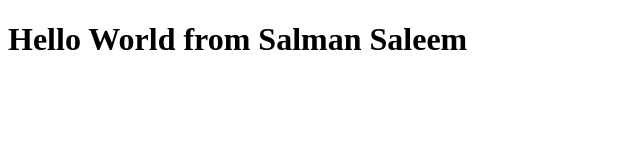
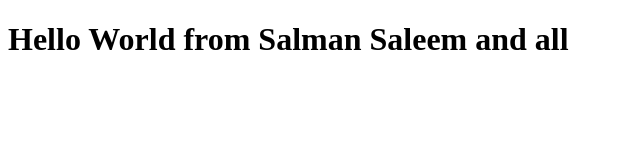
Before and after one commit to SalmanSaleem96/Bootcamp2020, a plain HTML site: page index.html in a window 1280 px wide. Shown: the whole page, without its empty margins (0-640 px from the left). Drawn offline with Linux system fonts and the light colour scheme.

Commit message:
Updated index.html

```diff
--- a/index.html
+++ b/index.html
@@ -6,6 +6,6 @@
     <title>Document</title>
 </head>
 <body>
-    <h1>Hello World from Salman Saleem</h1>
+    <h1>Hello World from Salman Saleem and all</h1>
 </body>
 </html>
```
